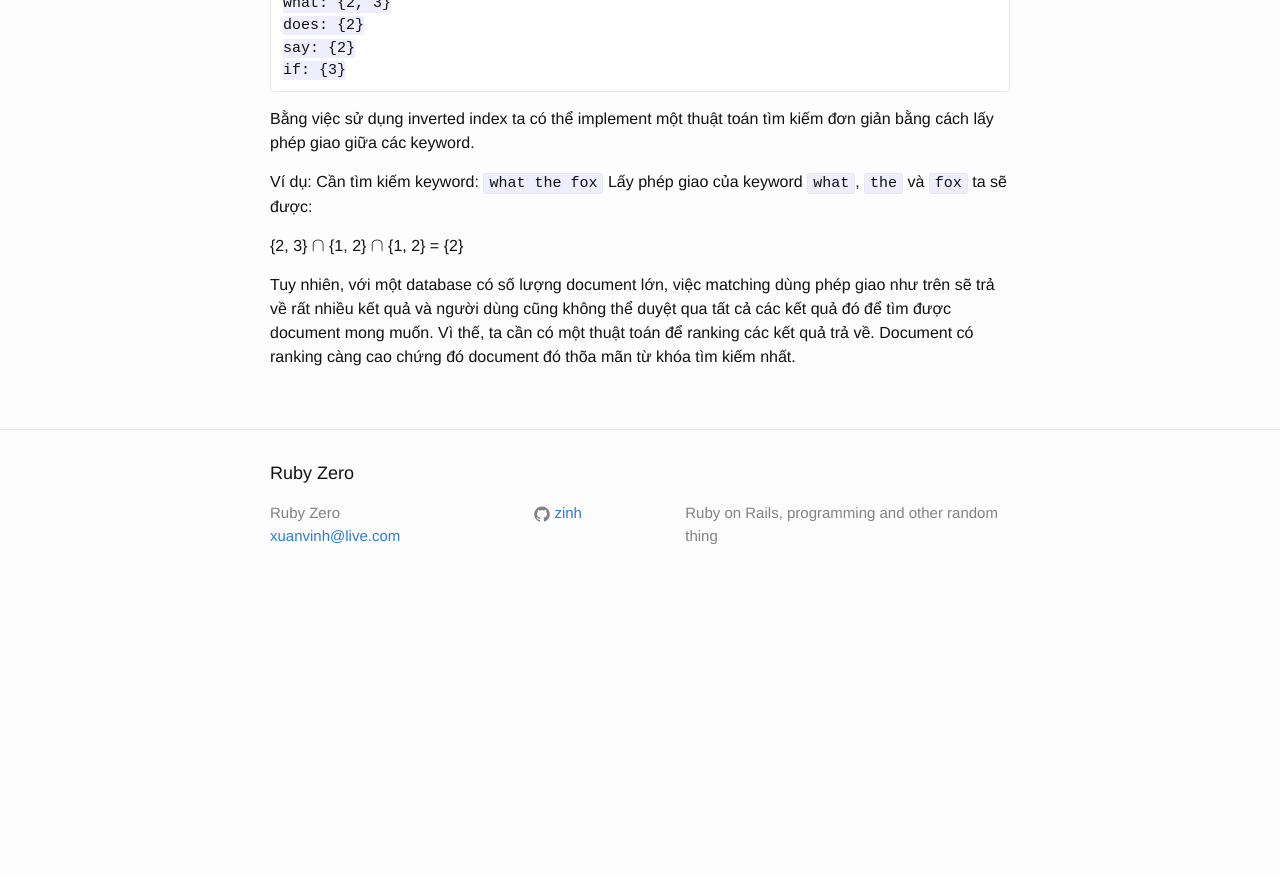
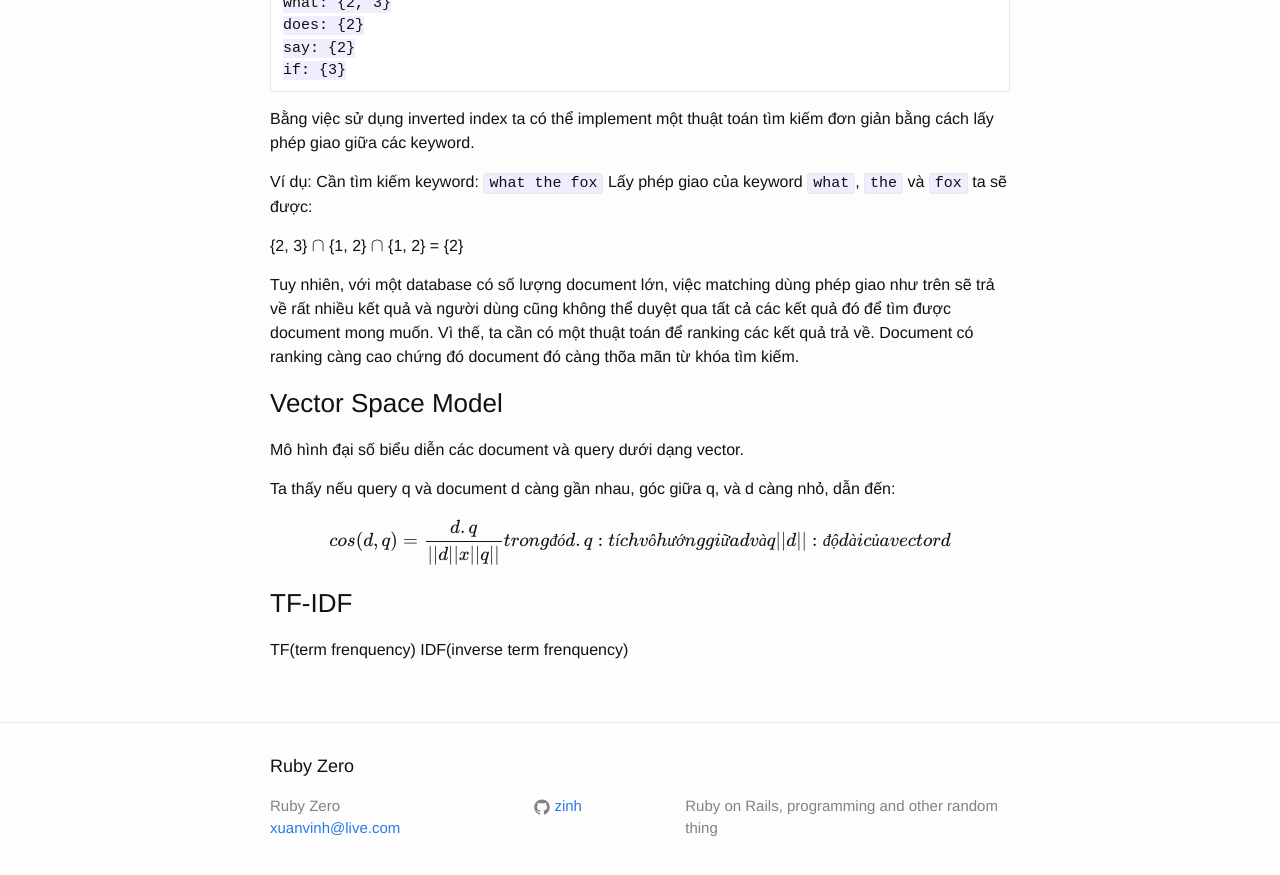
Before and after one commit to zinh/zinh.github.io, a Jekyll site: the page built from _posts/2014-11-23-solr-lucene-an-introduction.markdown, in a window 1280 px wide and 900 px high, scrolled down 1280 px. Shown: the top 875 px of the window. Built offline with Jekyll 4.4.1, drawn with Linux system fonts in a browser that asks for light colours; formulas are drawn with MathJax 3; before the commit the page ends 1887 px from its top, so only the background shows below that.

Commit message:
Update 2014-11-23-solr-lucene-an-introduction.markdown

```diff
--- a/_posts/2014-11-23-solr-lucene-an-introduction.markdown
+++ b/_posts/2014-11-23-solr-lucene-an-introduction.markdown
@@ -66,4 +66,21 @@ Lấy phép giao của keyword `what`, `the` và `fox` ta sẽ được:
 
 {2, 3} \\(\cap\\) {1, 2} \\(\cap\\) {1, 2} = {2}
 
-Tuy nhiên, với một database có số lượng document lớn, việc matching dùng phép giao như trên sẽ trả về rất nhiều kết quả và người dùng cũng không thể duyệt qua tất cả các kết quả đó để tìm được document mong muốn. Vì thế, ta cần có một thuật toán để ranking các kết quả trả về. Document có ranking càng cao chứng đó document đó thõa mãn từ khóa tìm kiếm nhất.
+Tuy nhiên, với một database có số lượng document lớn, việc matching dùng phép giao như trên sẽ trả về rất nhiều kết quả và người dùng cũng không thể duyệt qua tất cả các kết quả đó để tìm được document mong muốn. Vì thế, ta cần có một thuật toán để ranking các kết quả trả về. Document có ranking càng cao chứng đó document đó càng thõa mãn từ khóa tìm kiếm.
+
+### Vector Space Model
+
+Mô hình đại số biểu diễn các document và query dưới dạng vector.
+
+Ta thấy nếu query q và document d càng gần nhau, góc giữa q, và d càng nhỏ, dẫn đến:
+
+$$
+cos(d, q) = \frac{d . q}{||d|| x ||q||}
+trong đó d . q: tích vô hướng giữa d và q
+||d||: độ dài của vector d
+$$
+
+### TF-IDF
+
+TF(term frenquency)
+IDF(inverse term frenquency)
```
